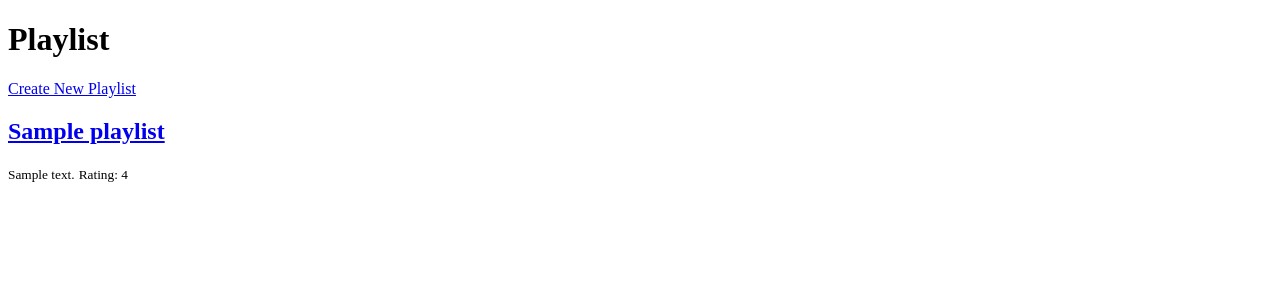
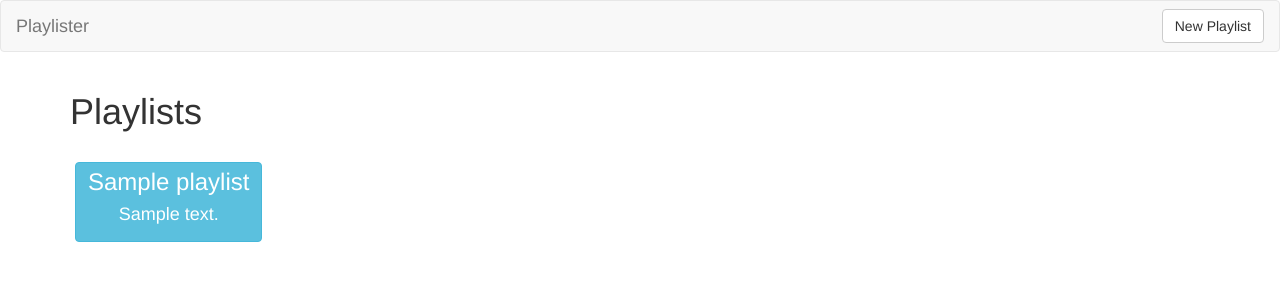
Before and after one commit to TannerYork/Playlister, a Flask app: page / in a window 1280 px wide. Shown: the top 300 px of the page. Run offline with Flask 2, Linux system fonts and the light colour scheme; a database or web service that is not in the repository returns one stand-in record (values such as "Sample title"); some libraries are stand-ins or nearby versions.

Commit message:
[Add] Bootstrap style html

```diff
--- a/templates/base.html
+++ b/templates/base.html
@@ -1,10 +1,18 @@
 <!DOCTYPE html>
 <html>
-    <head>
-        <meta charset='utf-8'>
-        <title>Playlister</title>
-    </head>
-    <body>
-        {% block content %}{% endblock %}
-    </body>
+  <head>
+    <meta charset="utf-8" />
+    <title>Playlister</title>
+    <link
+      rel="stylesheet"
+      href="https://maxcdn.bootstrapcdn.com/bootstrap/3.3.7/css/bootstrap.min.css"
+    />
+  </head>
+  <body style="font-size: 20px;">
+    {% include 'partials/navbar.html' %}
+    <div class="container">
+      {% block content %}{% endblock %}
+    </div>
+    <script src="https://maxcdn.bootstrapcdn.com/bootstrap/3.3.7/js/bootstrap.min.js"></script>
+  </body>
 </html>
--- /dev/null
+++ b/templates/partials/navbar.html
@@ -0,0 +1,12 @@
+<nav class="navbar navbar-default">
+  <div class="container-fluid">
+    <div class="navbar-header">
+      <a class="navbar-brand" href="/">
+        Playlister
+      </a>
+    </div>
+    <div class="pull-right">
+      <a href="/playlists/new" class="btn btn-default navbar-btn">New Playlist</a>
+    </div>
+  </div>
+</nav>
--- a/templates/playlists_index.html
+++ b/templates/playlists_index.html
@@ -1,11 +1,19 @@
-{% extends 'base.html' %}
-
-{% block content %}
-    <h1>Playlist</h1>
-    <a href="/playlists/new">Create New Playlist</a>
+{% extends 'base.html' %} {% block content %}
+<h1>Playlists</h1>
+<div class="row">
+  <div style="display: flex; flex-direction: row; flex-wrap: wrap;">
     {% for playlist in playlists %}
-        <h2><a href="/playlists/{{ playlist._id }}"">{{ playlist.title }}</a></h2>
-        <small>{{playlist.description}}</small>
-        <small>Rating: {{ playlist.rating }}</small>
+    <div class="card" style="width: 20rem; margin: 2rem;">
+      <a class="btn btn-info" href="/playlists/{{ playlist._id }}">
+        <div class="card-body">
+          <h3 class="card-title" style="margin-bottom: .75rem; margin-top: 0;">
+            {{ playlist.title }}
+          </h3>
+          <h4 class="card-text">{{ playlist.description }}</h4>
+        </div>
+      </a>
+    </div>
     {% endfor %}
+  </div>
+</div>
 {% endblock %}
```
Also changed, not shown: templates/partials/playlists_form.html (+16 -16 lines), templates/playlists_edit.html (+13 -11 lines), templates/playlists_new.html (+12 -11 lines), templates/playlists_show.html (+12 -4 lines).
